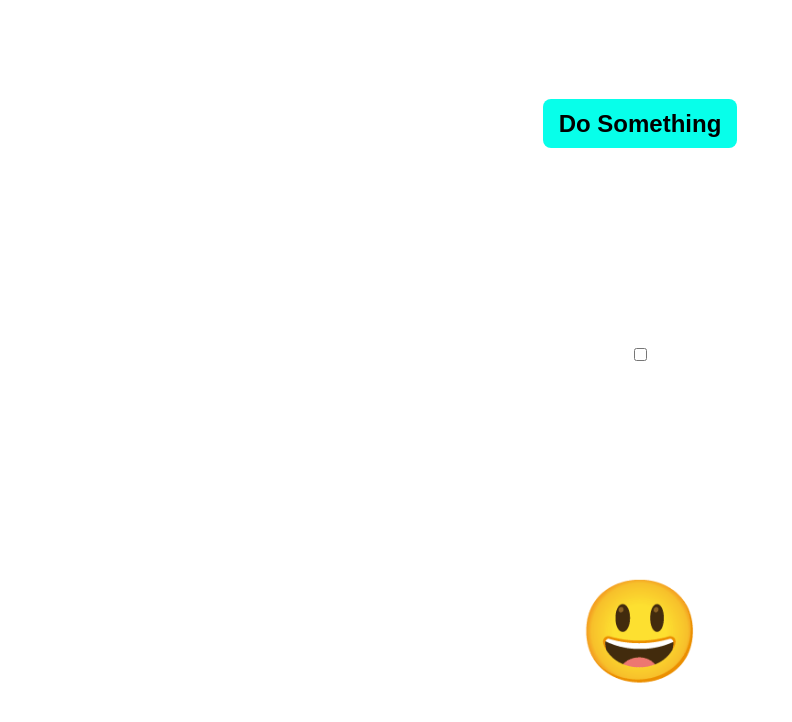
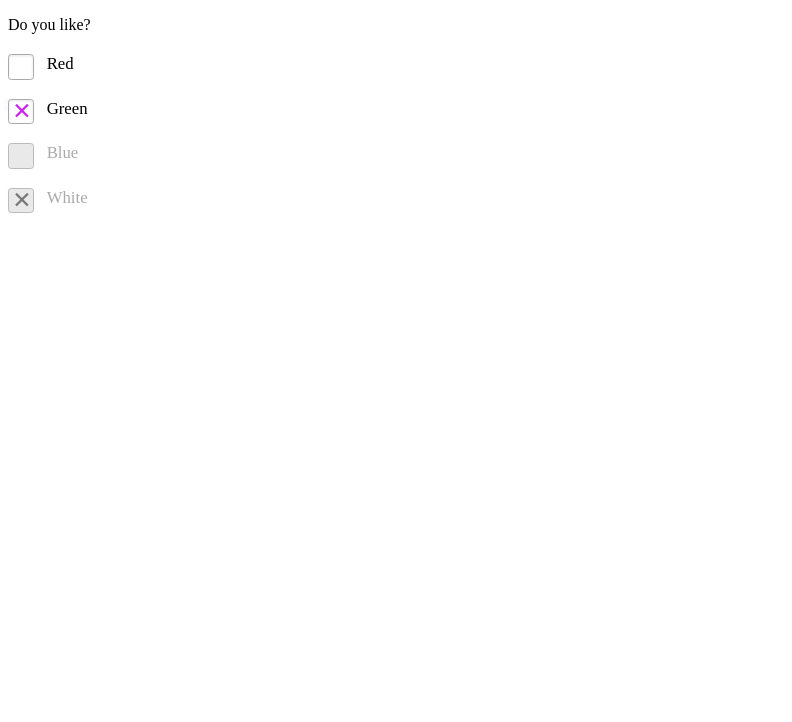
Before and after one commit to Oguzzsancaktar/CheckboxCssPart2, a plain HTML site: page index.html in a window 1280 px wide. Shown: the whole page, without its empty margins (0-792 px from the left). Drawn offline with Linux system fonts and the light colour scheme.

Commit message:
Checkbox Part 2

```diff
--- a/index.html
+++ b/index.html
@@ -4,51 +4,117 @@
     <meta charset="UTF-8">
     <meta http-equiv="X-UA-Compatible" content="IE=edge">
     <meta name="viewport" content="width=device-width, initial-scale=1.0">
-    <title>input style</title>
+    <title>Checkbox Part 2</title>
 </head>
 
 <style>
-.control-me::after {
-    content: "😃";
-    font-size: 100px;
-}
-#toggle:checked ~ .control-me::after {
-    content: "😩";
+    form p {
+	position: relative; /* allows to position the checkbox */
 }
 
-label {
-    background: #07ffea;
-    padding: 0.5rem 1rem;
-    border-radius: 0.5rem;
+[type="checkbox"]:not(:checked),
+[type="checkbox"]:checked {
+	/* Hide the checkbox without
+	   making it hidden for the
+	   screen readers */
+	position: absolute;
+	left: 0;
+	opacity: 0.01;
 }
 
-.visually-hidden {
-    position: absolute;
-    left: -100vw;
-
-    /* Note, you may want to position the checkbox over top the label and set the opacity to zero instead. It can be better for accessibilty on some touch devices for discoverability. */
+/* Prepare the label */
+[type="checkbox"]:not(:checked) + label,
+[type="checkbox"]:checked + label {
+	position: relative; /* allows to position the custom boxes */
+	padding-left: 2.3em; /* room for upcoming boxes */
+	font-size: 1.05em;
+	line-height: 1.7;
+	cursor: pointer;
+}
+/* Box aspect */
+[type="checkbox"]:not(:checked) + label::before,
+[type="checkbox"]:checked + label::before {
+	content: '';
+	position: absolute;
+	left: 0;
+	top: 0;
+	width: 1.4em;
+	height: 1.4em;
+	border: 1px solid #aaa;
+	background: #FFF;
+	border-radius: .2em;
+	box-shadow: inset 0 1px 3px rgba(0,0,0, .1), 0 0 0 rgba(203, 34, 237, .2);
+	transition: all .275s;
 }
 
-body {
-    height: 100vh;
-    margin: 0;
-    display: grid;
-    place-items: center;
-    text-align: center;
-    font: 900 24px/1.4 -system-ui, sans-serif;
+/* Check aspect */
+[type="checkbox"]:not(:checked) + label::after,
+[type="checkbox"]:checked + label::after {
+	content: '✕';
+	speak: never; /* To be sure screen reader won't read "times" */
+	position: absolute;
+	top: .525em;
+	left: .18em;
+	font-size: 1.375em;
+	color: #CB22ED;
+	line-height: 0;
+	transition: all .2s; /* Little transition */
 }
 
+/* Unchecked aspect */
+[type="checkbox"]:not(:checked) + label::after {
+	opacity: 0;
+	transform: scale(0) rotate(45deg);
+}
 
+/* Checked aspect */
+[type="checkbox"]:checked + label::after {
+	opacity: 1;
+	transform: scale(1) rotate(0);
+}
 
+/* Disabled checkbox */
+[type="checkbox"]:disabled:not(:checked) + label::before,
+[type="checkbox"]:disabled:checked + label::before {
+	box-shadow: none;
+	border-color: #bbb;
+	background-color: #e9e9e9;
+}
 
+/* Disabled checked */
+[type="checkbox"]:disabled:checked + label::after {
+	color: #777;
+}
+
+[type="checkbox"]:disabled + label {
+	color: #aaa;
+}
+
+/* Accessibility focus */
+[type="checkbox"]:checked:focus + label::before,
+[type="checkbox"]:not(:checked):focus + label::before {
+	box-shadow: inset 0 1px 3px rgba(0,0,0, .1), 0 0 0 6px rgba(203, 34, 237, .2);
+}
 </style>
-
-
 <body>
 
-    <label for="toggle">Do Something</label>
-<input type="checkbox" id="toggle">
-<div class="control-me"></div>
+    <p id="label">Do you like?</p>
+<p>
+	<input type="checkbox" id="test1" />
+	<label for="test1" aria-describedby="label">Red</label>
+</p>
+<p>
+	<input type="checkbox" id="test2" checked="checked" />
+	<label for="test2" aria-describedby="label">Green</label>
+</p>
+<p>
+	<input type="checkbox" id="test3" disabled />
+	<label for="test3" aria-describedby="label">Blue</label>
+</p>
+<p>
+	<input type="checkbox" id="test4"  checked="checked" disabled />
+	<label for="test4" aria-describedby="label">White</label>
+</p>
 
 </body>
 </html>
```
